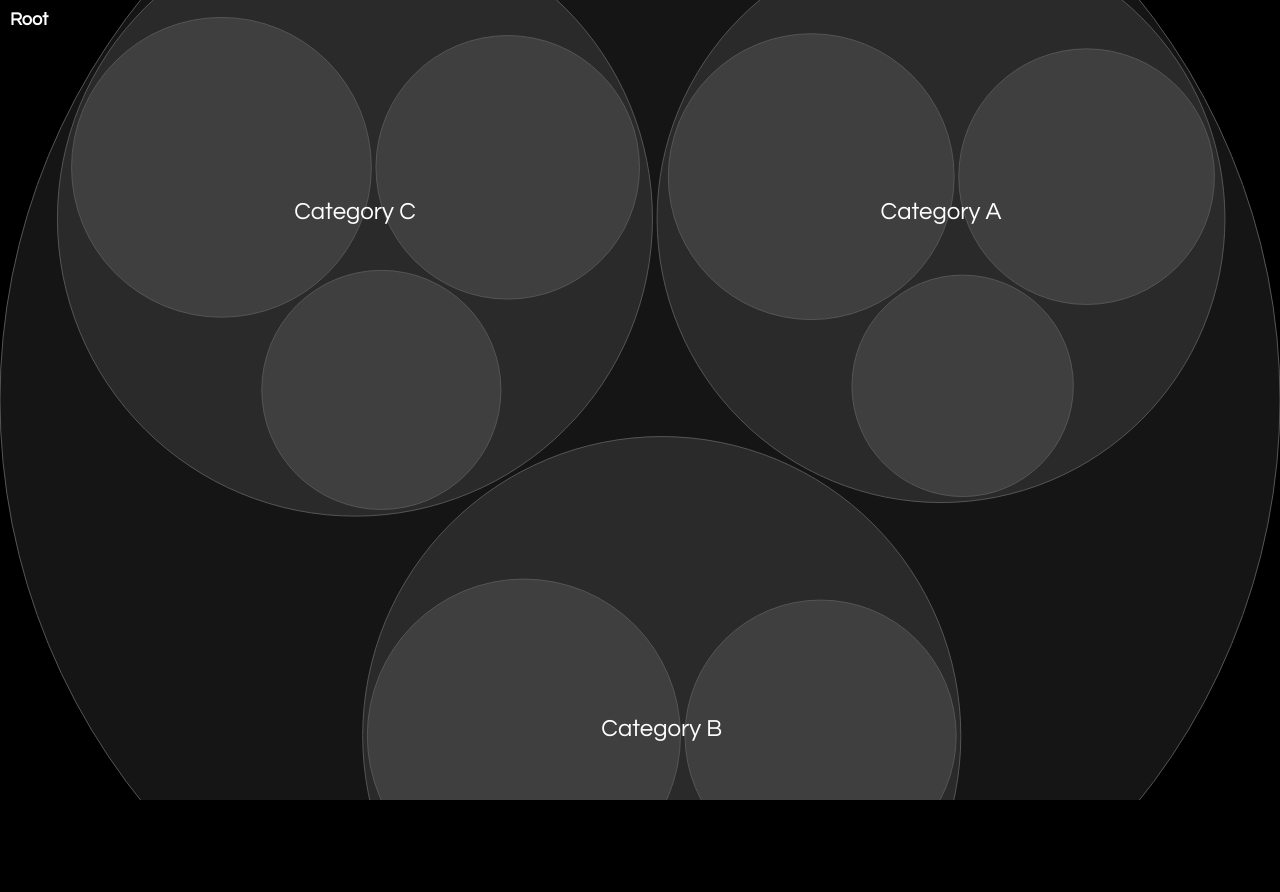
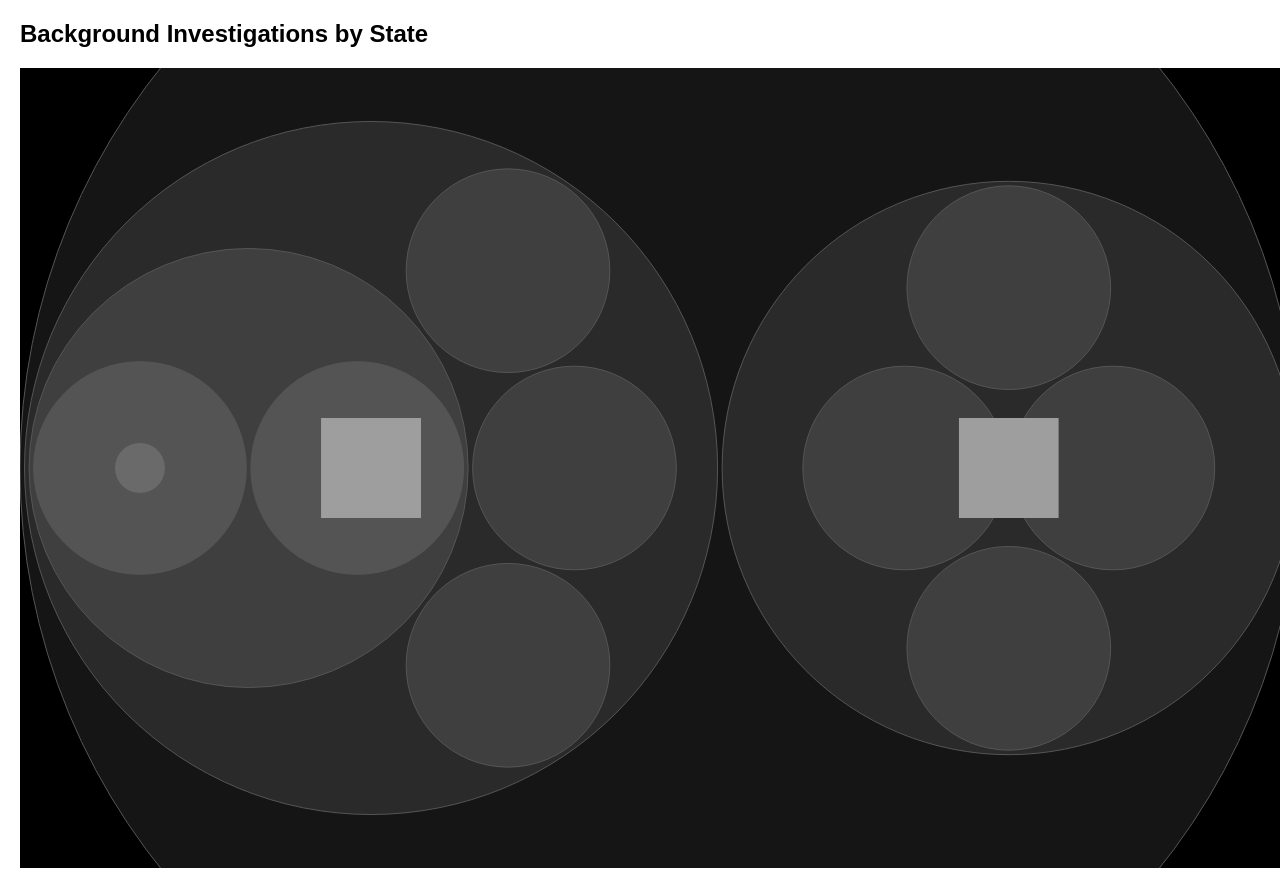
Before and after one commit to krysklinex3/Test, a plain HTML site: page index.html in a window 1280 px wide. Before the commit the page ends 803 px from the top, so only its background shows below. Drawn offline with nearby package versions, Linux system fonts and the light colour scheme; grey boxes are pictures that could not be loaded.

Commit message:
Update index.html

```diff
--- a/index.html
+++ b/index.html
@@ -1,72 +1,96 @@
 <!DOCTYPE html>
-<html lang="en">
+<html>
 <head>
-    <meta charset="UTF-8">
-    <meta name="viewport" content="width=device-width, initial-scale=1.0">
-    <title>Circle Packing Chart</title>
     <script src="https://cdnjs.cloudflare.com/ajax/libs/d3/7.8.5/d3.min.js"></script>
     <style>
         body {
-            margin: 0;
-            padding: 0;
-            font-family: "Century Gothic", sans-serif;
-            background: #000000;
-            overflow: hidden;
+            font-family: Arial, sans-serif;
+            margin: 20px;
         }
-        #focus-label {
+        .tooltip {
             position: absolute;
-            top: 10px;
-            left: 10px;
+            background: rgba(0, 0, 0, 0.8);
             color: white;
-            font-size: 18px;
-            font-weight: bold;
+            padding: 8px;
+            border-radius: 4px;
+            font-size: 12px;
+            pointer-events: none;
+            opacity: 0;
+            transition: opacity 0.3s;
+        }
+        .state-image {
+            cursor: pointer;
+        }
+        .clickable {
+            cursor: pointer;
         }
     </style>
 </head>
 <body>
-    <div id="focus-label">Root</div>
-    <div id="chart"></div>
+    <h2>Background Investigations by State</h2>
+    <div id="visualization"></div>
+    <div class="tooltip" id="tooltip"></div>
 
     <script>
-        // Sample data - replace with your actual data
+        // Your data structure
         const data = {
-            name: "Root",
+            name: "Background Investigations",
             children: [
                 {
-                    name: "Category A",
+                    name: "Alabama",
+                    imageURL: "https://images.vexels.com/media/users/3/328917/isolated/preview/ed7b9116121ea96c3e13f2aa0b25e93a-alabama-retro-stroke-usa-states.png",
                     children: [
-                        { name: "Item 1", value: 100, url: "https://example.com/1" },
-                        { name: "Item 2", value: 80, url: "https://example.com/2" },
-                        { name: "Item 3", value: 60, url: "https://example.com/3" }
+                        {
+                            name: "Countywide",
+                            value: 50,
+                            children: [
+                                {
+                                    name: "Mobile County",
+                                    value: 50,
+                                    children: [
+                                        {
+                                            name: "City of Mobile Municipal Court (Traffic/Criminal)",
+                                            value: 50,
+                                            url: "https://www.municipalrecordsearch.com/mobileal/Cases",
+                                        }
                                     ]
                                 },
                                 {
-                    name: "Category B",
+                                    name: "Montgomery County",
+                                    value: 50,
                                     children: [
-                        { name: "Item 4", value: 120, url: "https://example.com/4" },
-                        { name: "Item 5", value: 90, url: "https://example.com/5" }
+                                        {
+                                            name: "City of Montgomery Municipal Court (Traffic/Criminal)",
+                                            value: 50,
+                                            url: "https://www.municipalrecordsearch.com/mobileal/Cases",
+                                        }
+                                    ]
+                                }
+                            ]
+                        },
+                        { name: "Statewide", value: 50 },
+                        { name: "Professional & Business", value: 50 },
+                        { name: "Motor Vehicle Records", value: 50 }
                     ]
                 },
                 {
-                    name: "Category C",
+                    name: "Hawaii",
+                    imageURL: "https://images.vexels.com/media/users/3/328921/isolated/preview/dfbaa632d010fc64bedc2b0f1bc3c3d4-hawaii-retro-stroke-usa-states.png",
                     children: [
-                        { name: "Item 6", value: 70, url: "https://example.com/6" },
-                        { name: "Item 7", value: 110, url: "https://example.com/7" },
-                        { name: "Item 8", value: 85, url: "https://example.com/8" }
+                        { name: "Countywide", value: 50 },
+                        { name: "Statewide", value: 50 },
+                        { name: "Professional & Business", value: 50 },
+                        { name: "Motor Vehicle Records", value: 50 }
                     ]
                 }
             ]
         };
 
-        function createChart() {
         const width = window.innerWidth;
         const height = window.innerHeight;
 
-            // Clear any existing chart
-            d3.select("#chart").selectAll("*").remove();
-
         const root = d3.hierarchy(data)
-                .sum(d => d.value || 0)  // Fixed typo: was 'valaue'
+            .sum(d => d.value || 0)
             .sort((a, b) => b.value - a.value);
 
         const myColors = ["#151515", "#2A2A2A", "#3F3F3F", "#545454", "#6A6A6A"];
@@ -80,7 +104,6 @@
 
         packLayout(root);
 
-            // Adjust single child nodes
         root.descendants().forEach(d => {
             if (d.parent && d.parent.children && d.parent.children.length === 1) {
                 d.r = d.r * 0.25;
@@ -90,22 +113,31 @@
         let focus = root;
         let view;
 
-            const svg = d3.select("#chart")
-                .append("svg")
+        const svg = d3.create("svg")
             .attr("width", width)
             .attr("height", height)
-                .style("font-family", "Century Gothic, sans-serif")
+            .style("font-family", "franklin-gothic")
             .style("background", "#000000")
             .attr("viewBox", `0 0 ${width} ${height}`);
+
+        const focusLabel = d3.select("body").append("div")
+            .attr("id", "focus-label")
+            .style("position", "absolute")
+            .style("top", "10px")
+            .style("left", "10px")
+            .style("color", "white")
+            .text(root.data.name);
 
         const bubblesLayer = svg.append("g");
         const labelLayer = svg.append("g");
 
         // Function to wrap text within a circle
         function wrapText(text, radius, fontSize) {
+            // First check if text contains manual line breaks (|)
             if (text.includes('|')) {
                 const manualLines = text.split('|').map(line => line.trim());
 
+                // Create temporary text element to measure text width
                 const tempText = svg.append("text")
                     .style("font-size", fontSize + "px")
                     .style("font-family", "Century Gothic, sans-serif")
@@ -114,6 +146,7 @@
                 const maxWidth = radius * 1.6;
                 let finalFontSize = fontSize;
 
+                // Check if any line is too wide and adjust font size if needed
                 let needsResize = false;
                 for (let line of manualLines) {
                     tempText.text(line);
@@ -135,16 +168,18 @@
                 return { lines: manualLines, fontSize: finalFontSize };
             }
 
+            // Original automatic wrapping logic
             const words = text.split(/\s+/);
             const lines = [];
             let line = [];
 
+            // Create temporary text element to measure text width
             const tempText = svg.append("text")
                 .style("font-size", fontSize + "px")
                 .style("font-family", "Century Gothic, sans-serif")
                 .style("visibility", "hidden");
 
-                const maxWidth = radius * 1.6;
+            const maxWidth = radius * 1.6; // Use diameter with some padding
 
             for (let i = 0; i < words.length; i++) {
                 const testLine = line.concat(words[i]);
@@ -165,6 +200,7 @@
 
             tempText.remove();
 
+            // If text still doesn't fit, reduce font size
             const lineHeight = fontSize * 1.2;
             const totalHeight = lines.length * lineHeight;
 
@@ -182,7 +218,6 @@
             .data(root.descendants())
             .join("g")
                 .attr("transform", d => `translate(${d.x},${d.y})`)
-                .style("cursor", "pointer")
                 .on("click", function(event, d) {
                     if (d.data.url) {
                         window.open(d.data.url, '_blank');
@@ -199,6 +234,12 @@
             .attr("stroke", "#555")
             .attr("stroke-width", 1);
 
+        node.each(function(d) {
+            d3.select(this).selectAll("a").remove();
+            d3.select(this).selectAll("text.node-label").remove();
+            d.labelNode = this;
+        });
+
         const nodeLabels = labelLayer.selectAll("g.node-label-group")
             .data(root.descendants())
             .join("g")
@@ -206,12 +247,16 @@
                 .attr("transform", d => `translate(${d.x},${d.y})`);
 
         nodeLabels.each(function(d) {
-                const baseFontSize = d.children ? 20 : 14;
+            const baseFontSize = d.children ? 50 : 20;
             const wrappedText = wrapText(d.data.name, d.r, baseFontSize);
 
             if (!d.children && d.data.url) {
-                    const textGroup = d3.select(this)
-                        .append("g")
+                const link = d3.select(this)
+                    .append("a")
+                    .attr("xlink:href", d.data.url)
+                    .attr("target", "_blank");
+
+                const textGroup = link.append("g")
                     .attr("class", "node-label")
                     .style("cursor", "pointer");
 
@@ -245,8 +290,7 @@
 
         function zoom(d) {
             focus = d;
-                document.getElementById("focus-label").textContent = focus.data.name;
-
+            d3.select("#focus-label").text(focus.data.name);
             const transition = svg.transition()
                 .duration(750)
                 .tween("zoom", () => {
@@ -277,28 +321,56 @@
                     }
                 });
 
+            // Scale font sizes based on zoom level
             nodeLabels.selectAll(".node-label text")
                 .style("font-size", function(d) {
                     const isChild = d.parent === focus;
                     const isLeaf = !d.children;
 
                     if (isChild) {
+                        // For focused children, use a reasonable fixed size
                         return isLeaf ? "16px" : "24px";
                     } else {
+                        // For non-focused nodes, scale down significantly
                         const baseSize = isLeaf ? 16 : 24;
                         return Math.max(8, baseSize * k * 0.3) + "px";
                     }
                 });
+
+            labelLayer.selectAll("text.overlay-label").remove();
+
+            if (focus === root) {
+                const imgWidth = 100;
+                const imgHeight = 100;
+
+                const childImages = labelLayer.selectAll(".child-image")
+                    .data(root.children, d => d.data.name);
+
+                childImages.enter()
+                    .append("image")
+                    .attr("class", "child-image")
+                    .attr("xlink:href", d => d.data.imageURL)
+                    .attr("width", imgWidth)
+                    .attr("height", imgHeight)
+                    .attr("x", d => (d.x - v[0]) * k + width / 2 - imgWidth / 2)
+                    .attr("y", d => (d.y - v[1]) * k + height / 2 - imgHeight / 2);
+
+                childImages
+                    .attr("x", d => (d.x - v[0]) * k + width / 2 - (imgWidth * k) / 2)
+                    .attr("y", d => (d.y - v[1]) * k + height / 2 - (imgHeight * k) / 2)
+                    .attr("width", imgWidth * k)
+                    .attr("height", imgHeight * k);
+
+                childImages.exit().remove();
+            } else {
+                labelLayer.selectAll(".child-image").remove();
+            }
         }
 
         zoomTo([root.x, root.y, root.r * 2]);
-        }
 
-        // Create the chart
-        createChart();
+        document.getElementById("visualization").appendChild(svg.node());
 
-        // Recreate on window resize
-        window.addEventListener('resize', createChart);
     </script>
 </body>
 </html>
```
Lines whose indentation alone changed are shown as unchanged.
